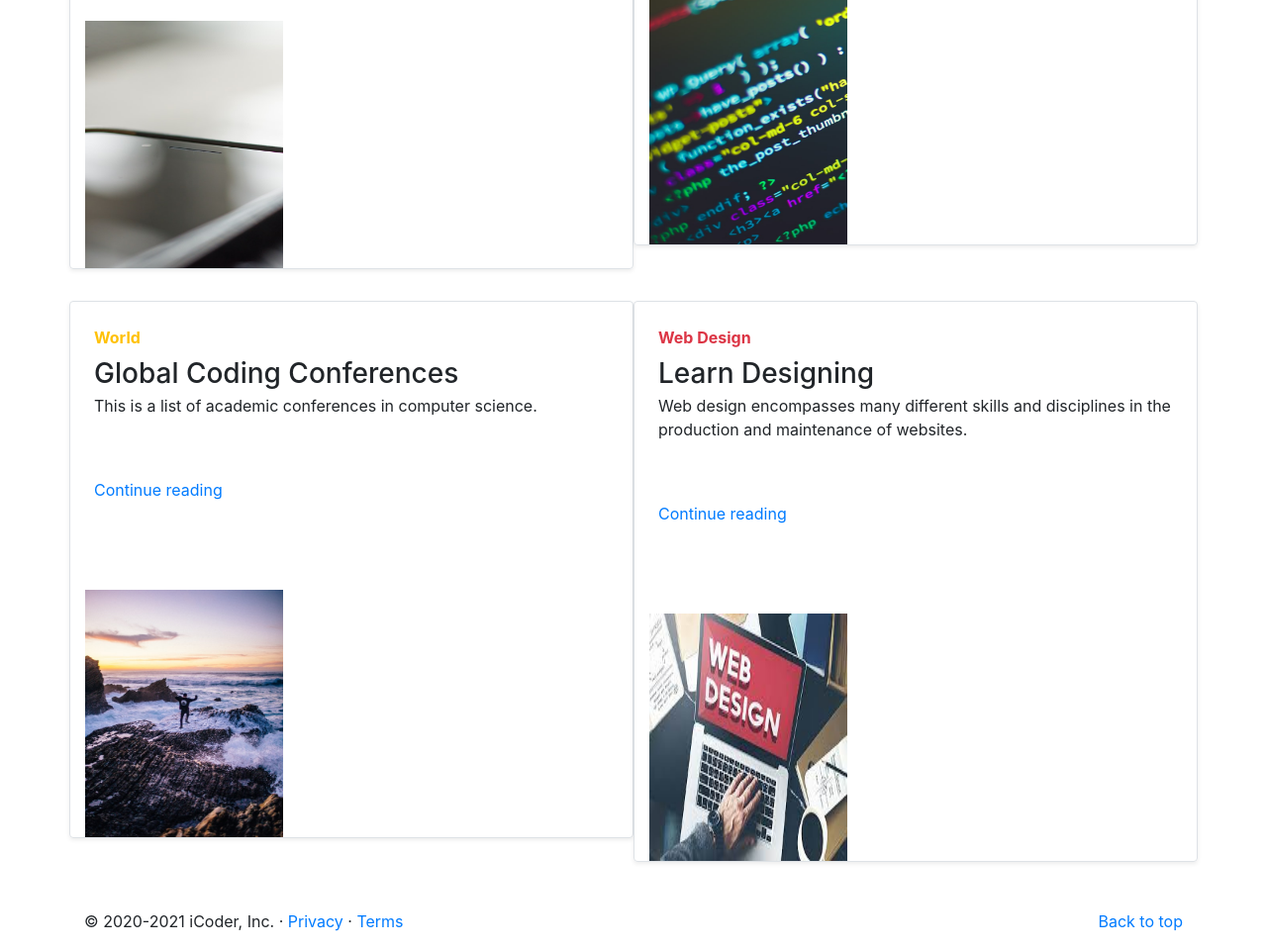
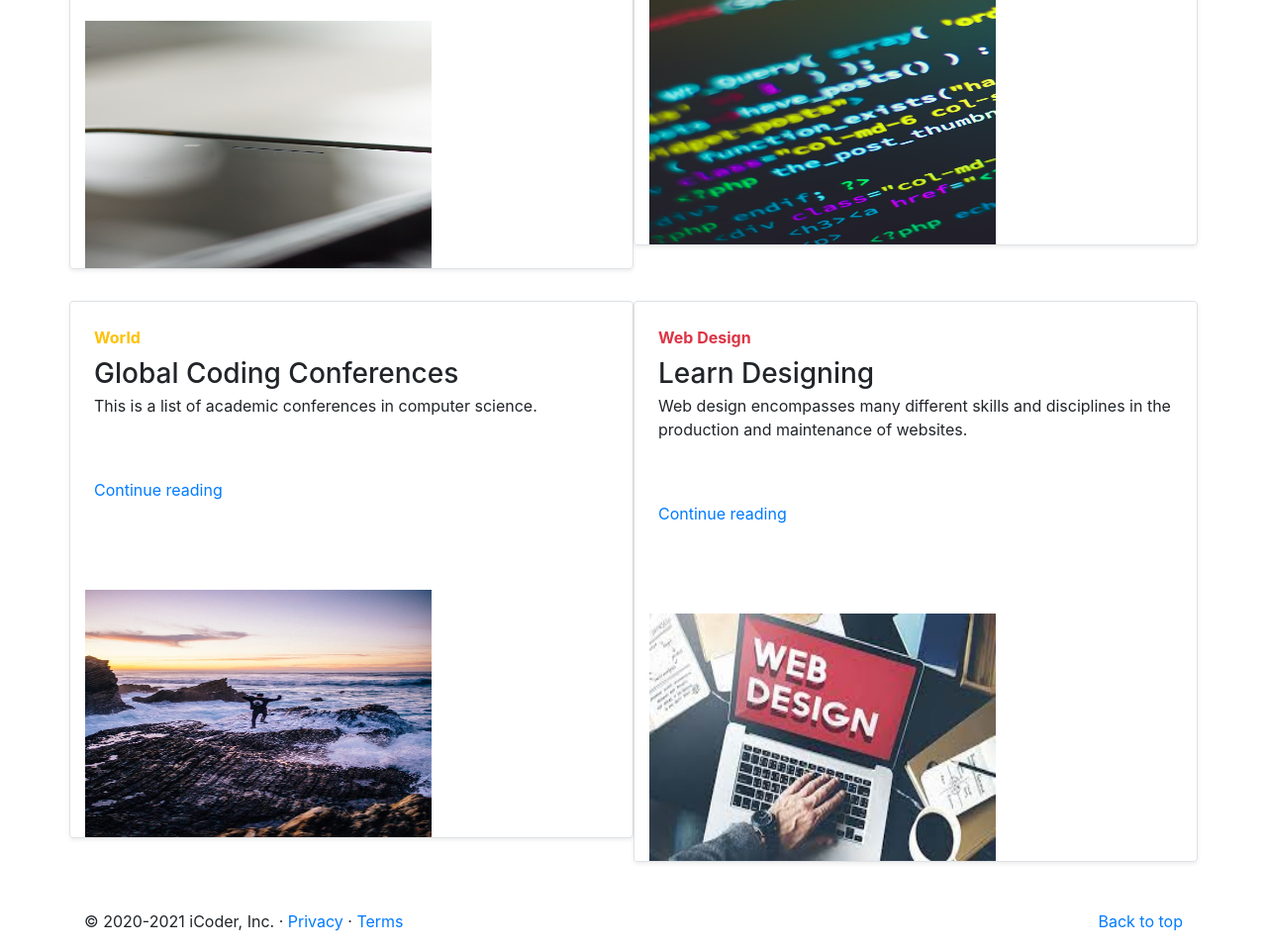
Before and after one commit to Shubhangani26/iCoderBootstrap, a plain HTML site: page index.html in a window 1280 px wide. Shown: the part 776-1735 px from the top of the page at 99% size. Drawn offline with nearby package versions, Linux system fonts and the light colour scheme.

Commit message:
Update index.html

```diff
--- a/index.html
+++ b/index.html
@@ -200,7 +200,7 @@
                   </a>
                 </div>
                 <div class="col-auto d-none d-lg-block">
-                    <img class="bd-placeholder-img" width="200" height="250" src="thumb3.jpg" alt="">
+                    <img class="bd-placeholder-img" width="350" height="250" src="thumb3.jpg" alt="">
                 </div>
               </div>
             </div>
@@ -217,7 +217,7 @@
                   </a>
                 </div>
                 <div class="col-auto d-none d-lg-block">
-                    <img class="bd-placeholder-img" width="200" height="250" src="thumb2.jpg" alt="">
+                    <img class="bd-placeholder-img" width="350" height="250" src="thumb2.jpg" alt="">
                 </div>
               </div>
             </div>
@@ -236,7 +236,7 @@
                   </a>
                 </div>
                 <div class="col-auto d-none d-lg-block">
-                    <img class="bd-placeholder-img" width="200" height="250" src="thumb1.jpg" alt="">
+                    <img class="bd-placeholder-img" width="350" height="250" src="thumb1.jpg" alt="">
                 </div>
               </div>
             </div>
@@ -253,7 +253,7 @@
                   </a>
                 </div>
                 <div class="col-auto d-none d-lg-block">
-                    <img class="bd-placeholder-img" width="200" height="250" src="design.jpeg" alt="">
+                    <img class="bd-placeholder-img" width="350" height="250" src="design.jpeg" alt="">
                 </div>
               </div>
             </div>
```
